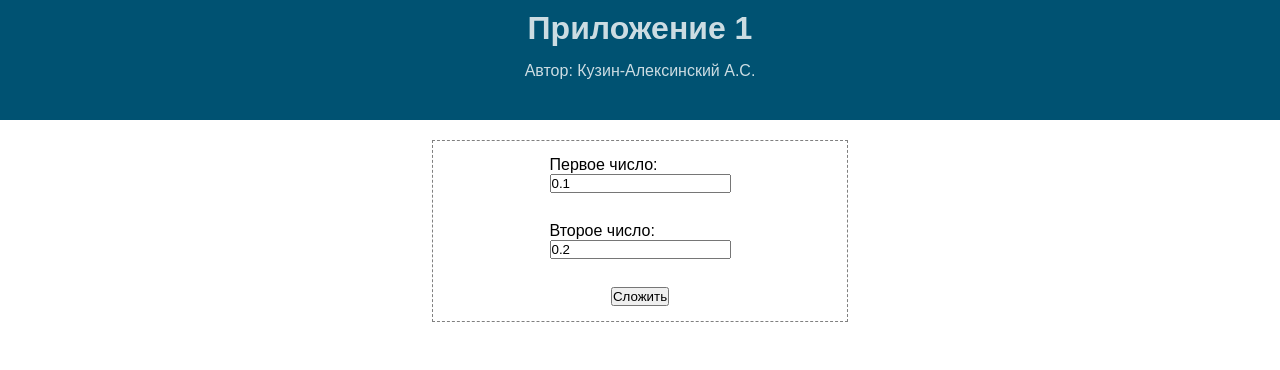
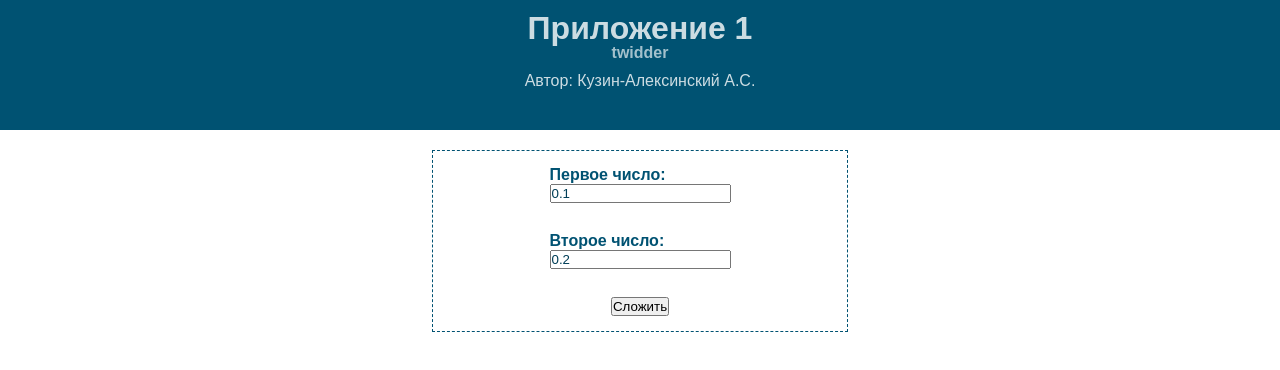
Before and after one commit to alkthegit/lb-twidder, a website: page index.html in a window 1280 px wide. Drawn offline with Linux system fonts and the light colour scheme.

Commit message:
доработка внешнего вида

```diff
--- a/index.html
+++ b/index.html
@@ -14,7 +14,9 @@
 
 <body>
     <header>
-        <h1>Приложение 1</h1>
+        <h1>Приложение 1
+            <p class="main-subheading">twidder</p>
+        </h1>
         <p>Автор: Кузин-Алексинский А.С.</p>
     </header>
     <main>
--- a/src/style.css
+++ b/src/style.css
@@ -11,6 +11,7 @@ header{
     height: 15vh;
     background-color: #005272;
     color: white;
+    padding-bottom: 10px;
 }
 header h1{
     padding-top: 10px;
@@ -19,15 +20,20 @@ header h1{
 }
 
 header p{
-    margin-top: 15px;
+    margin-top: 10px;
     text-align: center;
     opacity: 0.8;
+}
+
+header .main-subheading{
+    font-size: 16px;
+    margin-top: -3px;
 }
 
 form{
     margin: 20px auto ;
     padding: 15px;
-    border: 1px dashed grey;
+    border: 1px dashed #005272;
     max-width: 30vw;
     min-height: 150px;
     display: flex;
@@ -41,3 +47,12 @@ form{
 form button[type="submit"]{
     outline-style: none;
 }
+
+form .operand-label{
+    font-weight: bold;
+    color: #005272;
+}
+
+form input.operand{
+    color: #003e57;
+}
```
